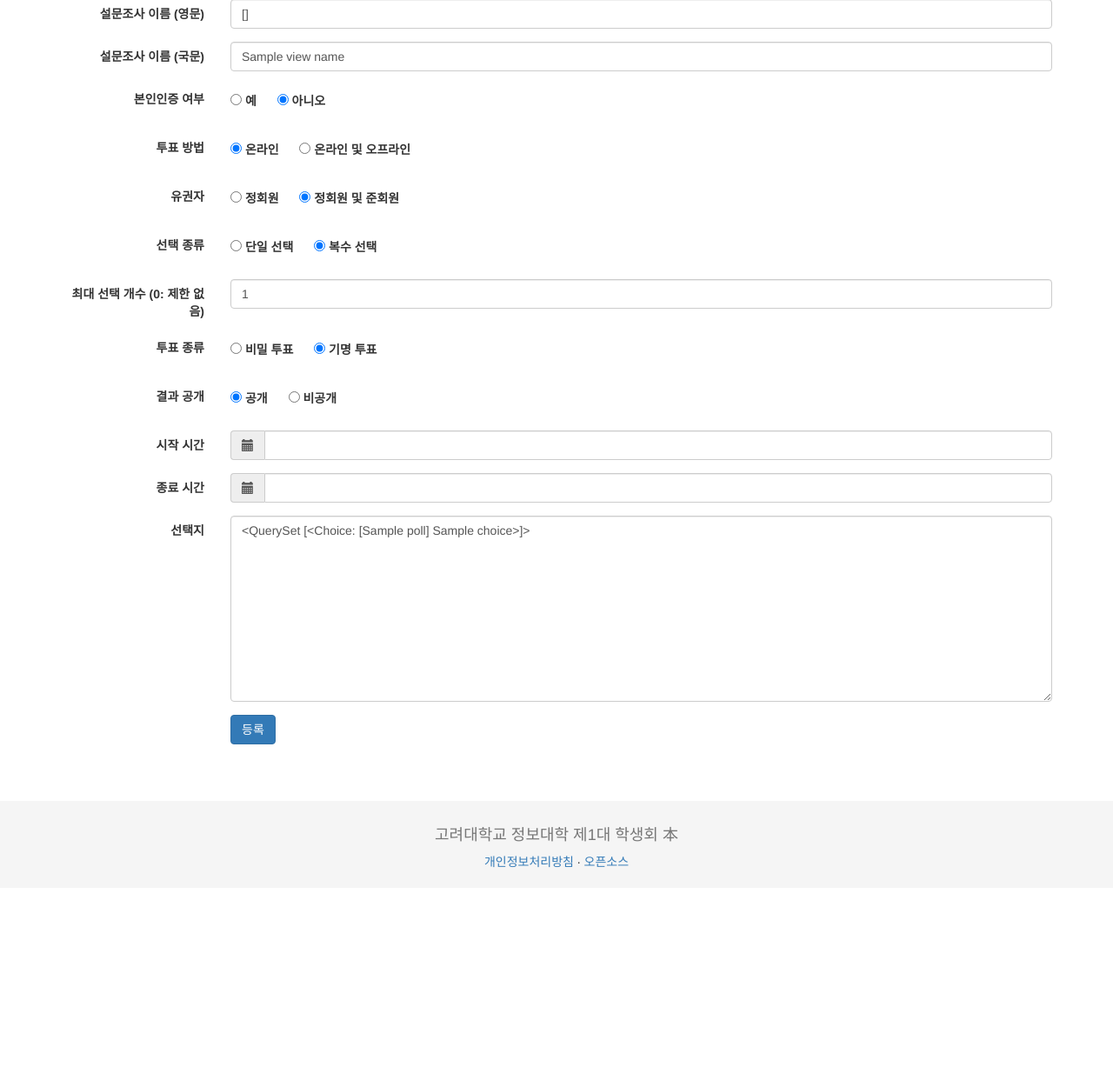
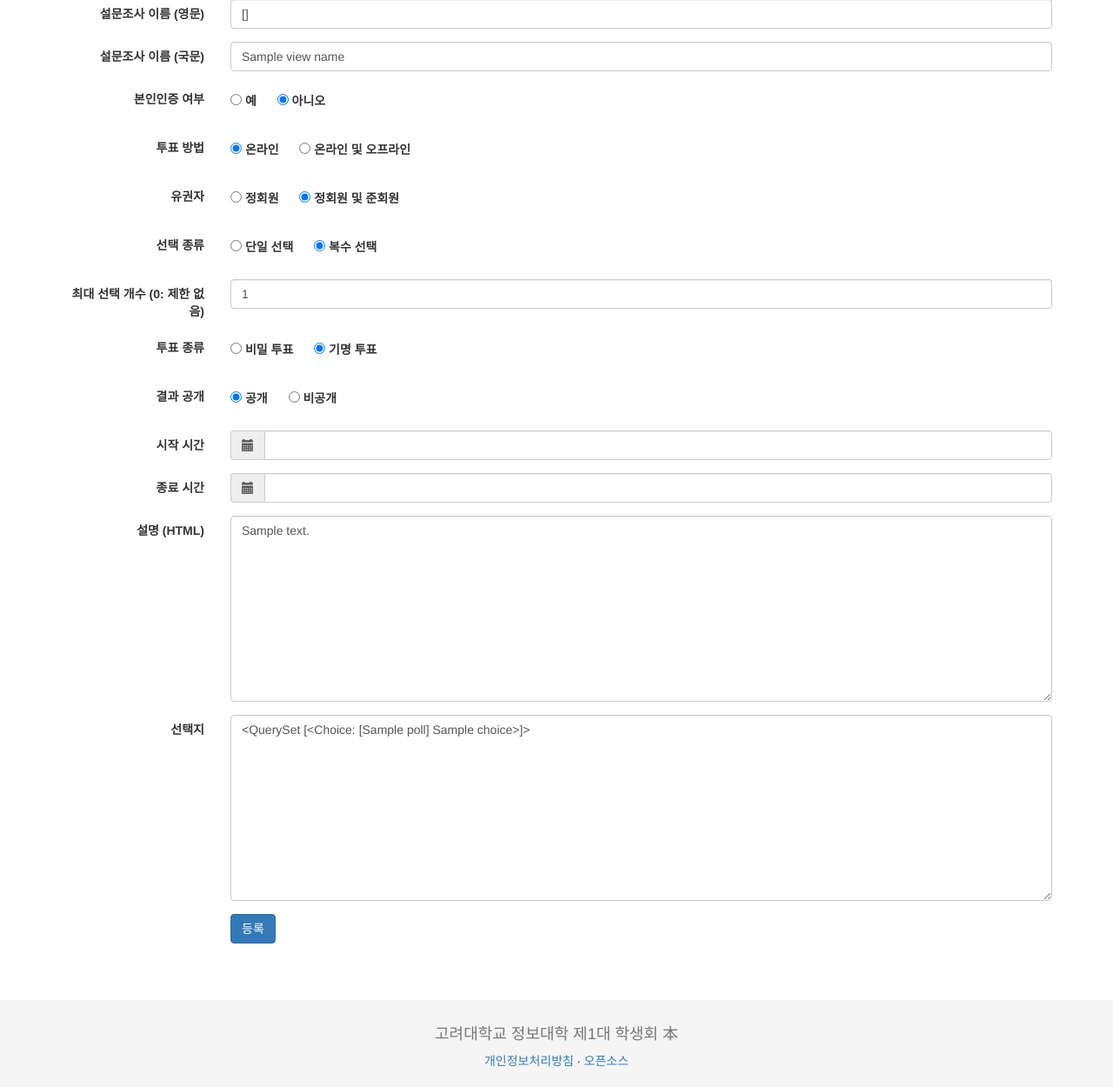
Before and after one commit to myungwoo/kuci, a Django app: template templates/poll/register.html in a window 1280 px wide. Shown: the part 419-1669 px from the top of the page at 87% size. Before the commit the page ends 1417 px from the top, so only its background shows below. Run offline with Django 3.2, Linux system fonts and the light colour scheme; tables that the repository leaves empty hold one stand-in row (values such as "Sample post"); the template is opened without the code that fills it: values that come from a table or form of the project are taken from there, most other values are stand-ins (such as "Sample title", 1, 10 or a date in 2020); parts of the project's set-up code (start-up, migrations or seed data) failed here and were passed over; some libraries are stand-ins or nearby versions; some web fonts are replaced.

Commit message:
add poll description

```diff
--- a/poll/models.py
+++ b/poll/models.py
@@ -19,6 +19,7 @@ class Poll(models.Model):
 	result_hide = models.BooleanField(default=True) # 결과 페이지를 숨길 것인지
 	start_time = models.DateTimeField(default=datetime.datetime.now())
 	end_time = models.DateTimeField(default=datetime.datetime.now()+datetime.timedelta(days=2))
+	description = models.TextField(blank=True, null=True)
 	deleted = models.BooleanField(default=False)
 	created_datetime = models.DateTimeField(auto_now_add=True)
 
--- a/poll/views.py
+++ b/poll/views.py
@@ -267,6 +267,7 @@ def poll_register(request):
 		result_hide = (request.POST['result_hide'] == 'yes')
 		start_time = datetime.datetime.strptime(request.POST['start_time'], '%Y/%m/%d %H:%M')
 		end_time = datetime.datetime.strptime(request.POST['end_time'], '%Y/%m/%d %H:%M')
+		description = request.POST['description']
 		choices = [line.strip() for line in request.POST['choices'].strip().split('\n') if line.strip()]
 
 		err_list = []
@@ -298,11 +299,11 @@ def poll_register(request):
 				'name': name, 'view_name': view_name, 'need_authentication': need_authentication,
 				'do_offline_vote': do_offline_vote, 'regular_only': regular_only, 'only_choice': only_choice,
 				'maximum_choice_count': maximum_choice_count, 'hide_voter': hide_voter, 'result_hide': result_hide,
-				'start_time': request.POST['start_time'], 'end_time': request.POST['end_time'], 'choices': request.POST['choices']}))
+				'start_time': request.POST['start_time'], 'end_time': request.POST['end_time'], 'description': description, 'choices': request.POST['choices']}))
 
 		poll = Poll.objects.create(name=name, view_name=view_name, need_authentication=need_authentication, do_offline_vote=do_offline_vote,
 			regular_only=regular_only, only_choice=only_choice, maximum_choice_count=maximum_choice_count, hide_voter=hide_voter,
-			result_hide=result_hide, start_time=start_time, end_time=end_time)
+			result_hide=result_hide, start_time=start_time, end_time=end_time, description=description)
 
 		choices = [Choice.objects.create(title=x, poll=poll) for x in choices]
 		return HttpResponseRedirect('/poll/%s/'%name)
--- a/templates/poll/register.html
+++ b/templates/poll/register.html
@@ -158,6 +158,12 @@ $('#inputEndTime').datetimepicker({
 		</div>
 	</div>
 	<div class="form-group">
+		<label for="inputDescription" class="col-sm-2 control-label">설명 (HTML)</label>
+		<div class="col-sm-10">
+			<textarea class="form-control" id="inputDescription" name="description" rows="10">{{ description }}</textarea>
+		</div>
+	</div>
+	<div class="form-group">
 		<label for="inputChoices" class="col-sm-2 control-label">선택지</label>
 		<div class="col-sm-10">
 			<textarea class="form-control" id="inputChoices" name="choices" rows="10" required>{{ choices }}</textarea>
```
Also changed, not shown: templates/poll/view.html (+13 -0 lines).
